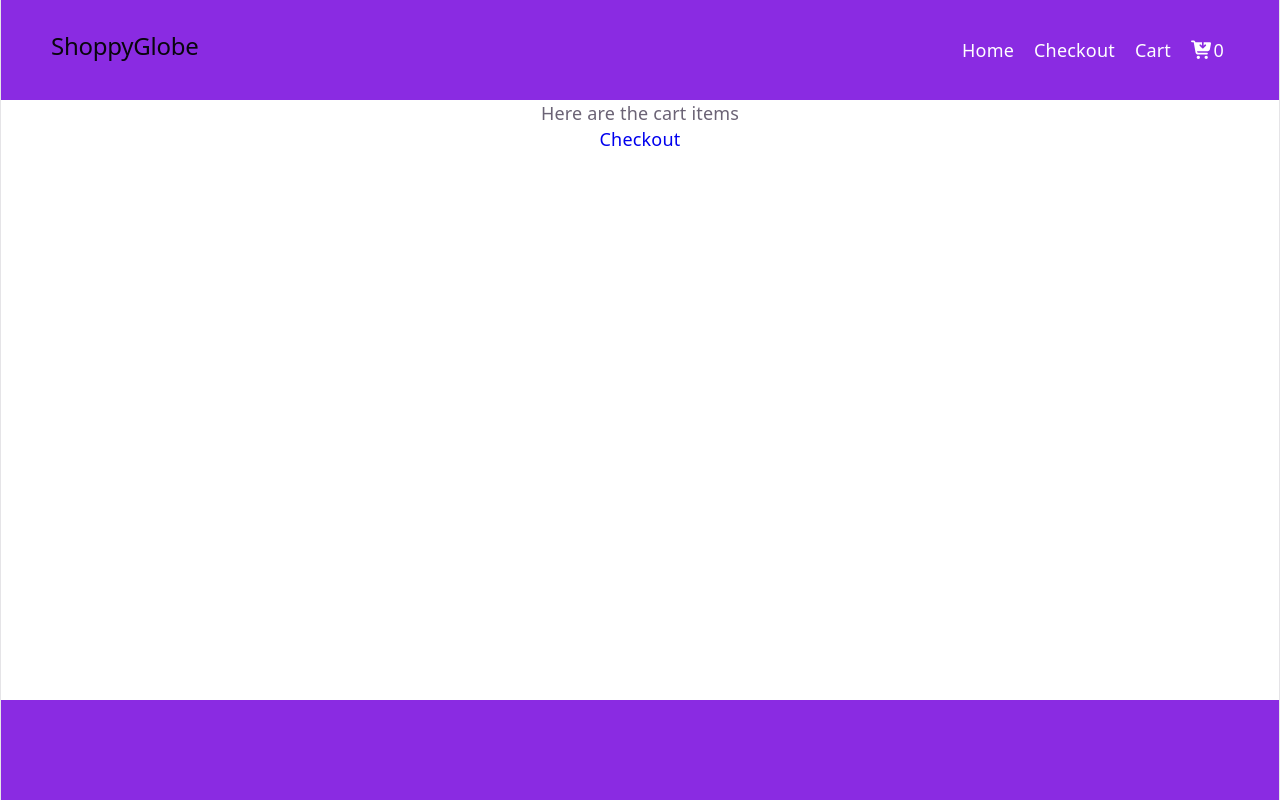
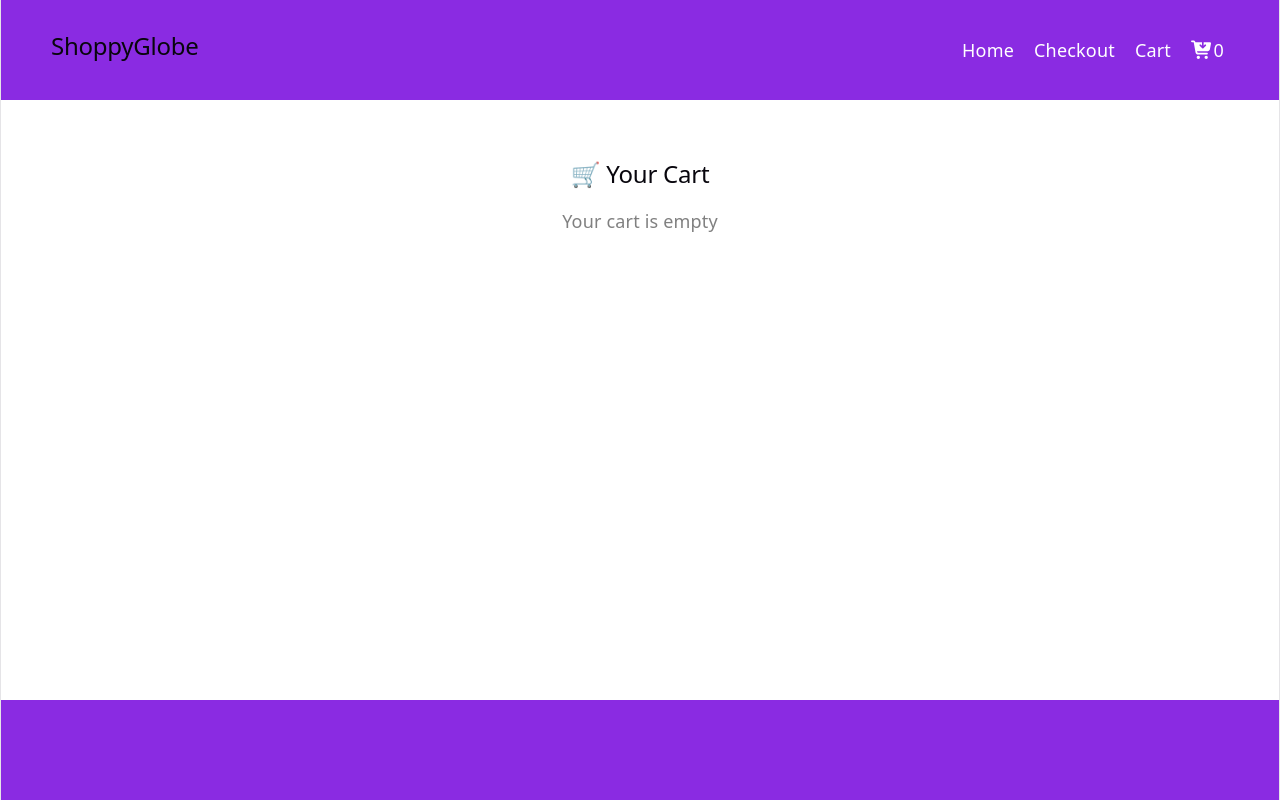
Before and after one commit to gauravbhardwaj12/shoppyGlobe, a React (Vite) app: page /cart in a window 1280 px wide. Built offline with nearby package versions, Linux system fonts and the light colour scheme.

Commit message:
modified cart style

```diff
--- /dev/null
+++ b/src/Components/Cart.css
@@ -0,0 +1,44 @@
+.cart-container {
+  max-width: 900px;
+  margin: 40px auto;
+  padding: 20px;
+}
+
+.cart-title {
+  text-align: center;
+  margin-bottom: 20px;
+}
+
+.empty-cart {
+  text-align: center;
+  font-size: 18px;
+  color: gray;
+}
+
+.cart-items {
+  display: flex;
+  flex-direction: column;
+  gap: 15px;
+}
+
+.cart-summary {
+  margin-top: 30px;
+  padding: 20px;
+  border-top: 2px solid #ddd;
+  text-align: right;
+}
+
+.checkout-btn {
+  display: inline-block;
+  margin-top: 10px;
+  padding: 10px 20px;
+  background: #e91e63;
+  color: white;
+  text-decoration: none;
+  border-radius: 5px;
+  transition: 0.3s;
+}
+
+.checkout-btn:hover {
+  background: #c2185b;
+}
--- a/src/Components/Cart.jsx
+++ b/src/Components/Cart.jsx
@@ -1,19 +1,47 @@
 import { useSelector } from "react-redux";
 import CartItem from "./CartItem";
 import { Link } from "react-router-dom";
-function Cart(){
-const cartitems=useSelector((state)=>state.cart.list);
-console.log(cartitems)
-    return (
+import "./Cart.css";
+
+function Cart() {
+  const cartitems = useSelector((state) => state.cart.list);
+
+  const totalQuantity = cartitems.reduce(
+    (sum, item) => sum + item.quantity,
+    0
+  );
+
+  const totalPrice = cartitems.reduce(
+    (sum, item) => sum + item.price * item.quantity,
+    0
+  );
+
+  return (
+    <div className="cart-container">
+      <h2 className="cart-title">🛒 Your Cart</h2>
+
+      {cartitems.length === 0 ? (
+        <p className="empty-cart">Your cart is empty</p>
+      ) : (
         <>
-        <p>Here are the cart items</p>
-        {cartitems.map((item)=>{
-            return(
-            <CartItem key={item.id} product={item}/>
-            )
-        })}
-        <Link to="/checkout">Checkout</Link>
+          <div className="cart-items">
+            {cartitems.map((item) => (
+              <CartItem key={item.id} product={item} />
+            ))}
+          </div>
+
+          <div className="cart-summary">
+            <p>Total Items: {totalQuantity}</p>
+            <p>Total Price: ${totalPrice}</p>
+
+            <Link to="/checkout" className="checkout-btn">
+              Proceed to Checkout
+            </Link>
+          </div>
         </>
-    );
+      )}
+    </div>
+  );
 }
+
 export default Cart;
```
